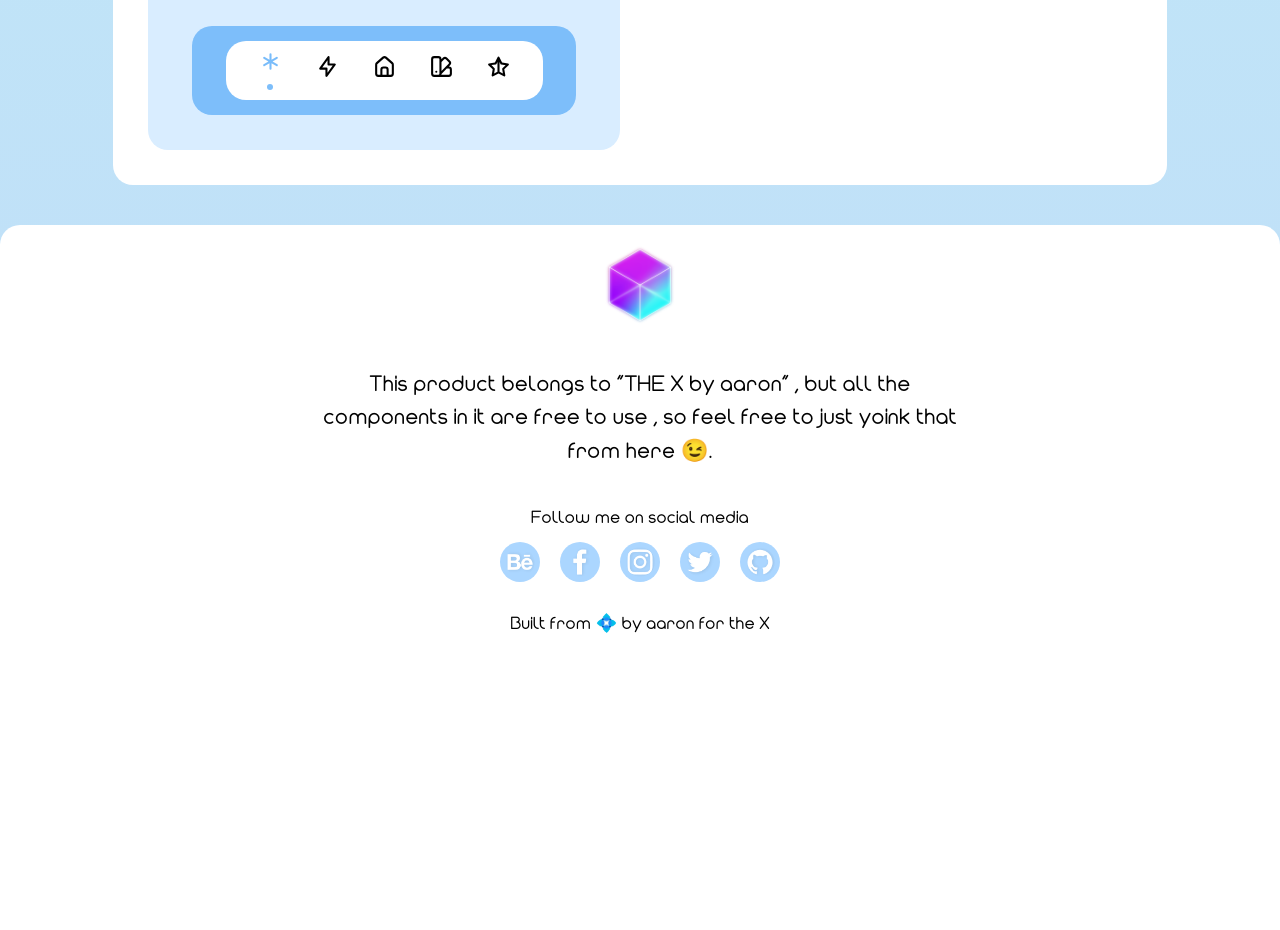
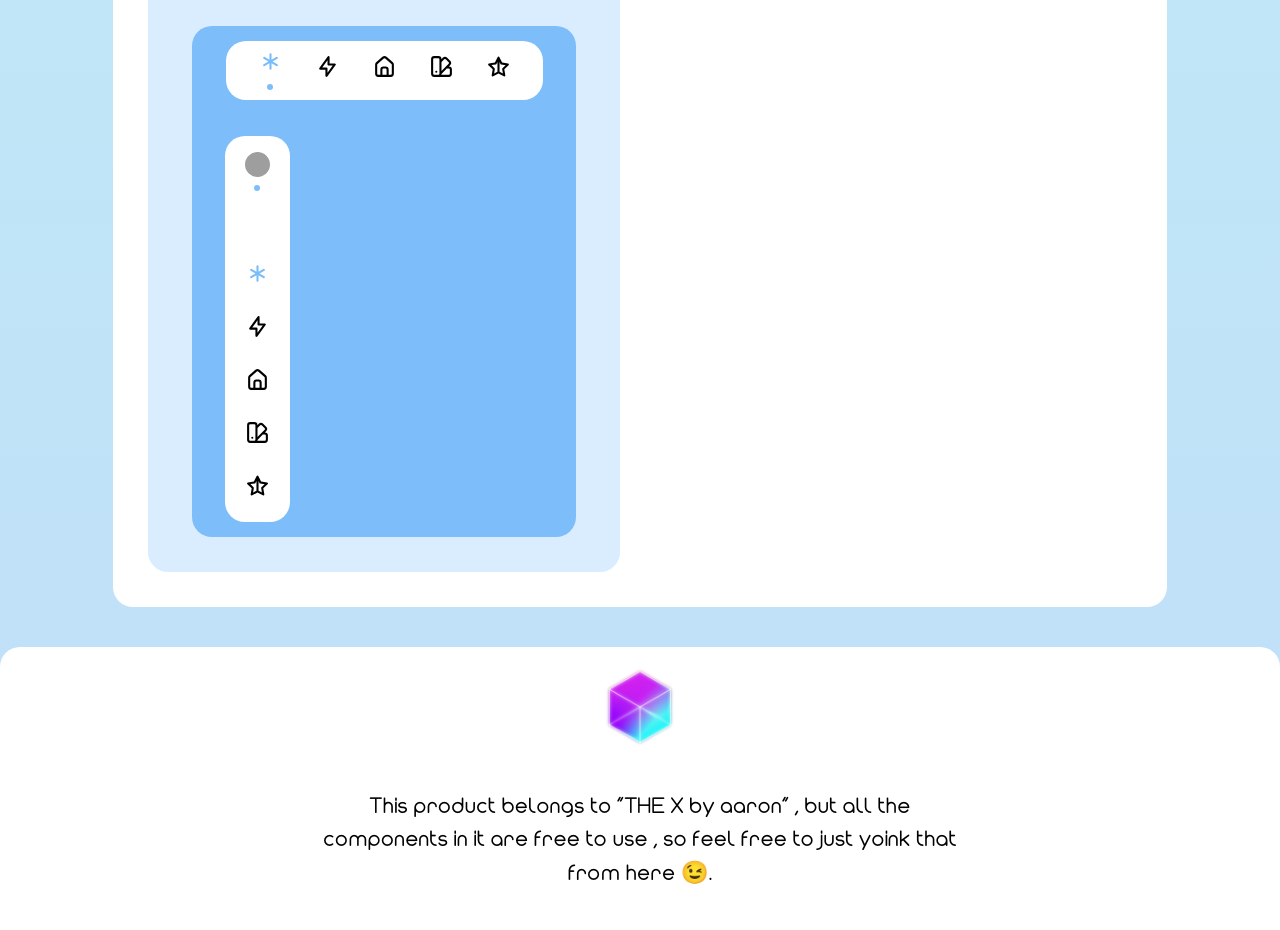
Before and after one commit to aaron-nerox/Emerald_live, a Vue app: page / in a window 1280 px wide. Shown: the part 2260-3190 px from the top of the page. Before the commit the page ends 2898 px from the top, so only its background shows below. Built offline with nearby package versions, Linux system fonts and the light colour scheme; grey boxes are pictures that could not be loaded.

Commit message:
handshake: the side bar is here

```diff
--- /dev/null
+++ b/src/components/XSideNav.vue
@@ -0,0 +1,97 @@
+<template>
+  <div class="main-container">
+      <div class="account-container">
+          <img :src="accountImage" alt="user" class="main-account"/>
+          <div class="selector-point"></div>
+      </div>
+      <div v-for="(icon,index) in icons"
+            :key="index"
+            @click="setSelected(index)">
+          <img :src="resolveImageUrl(icon)"
+                alt="icon"
+                :class="['nav-icon'
+                        ,this.currentSelected === index ? selectedIconClass : '']"/>
+      </div>
+  </div>
+</template>
+
+<script>
+export default {
+    name: "XSideNav",
+    props:{
+        icons: Array,
+        accountImage: String
+    },
+    data(){
+        return {
+            selectedIconClass: "selected",
+            currentSelected: 0
+        }
+    },
+    methods:{
+        resolveImageUrl: function (path) {
+            let images = require.context('../assets/icons', false, /\.svg$|\.png$/)
+            return images("./"+path)
+        },
+        setSelected: function (index){
+            this.currentSelected = index;
+            this.$emit('onItemSelected',index)
+        }
+    }
+}
+</script>
+
+<style scoped>
+.main-container{
+    width: max-content;
+    background-color: white;
+    border-radius: 20px;
+    padding: 8px;
+    display: inline-flex;
+    flex-direction: column;
+    align-items: center;
+}
+
+.nav-icon{
+    height: 25px;
+    width: 25px;
+    margin: 12px;
+    transition: 200ms ease-in-out;
+}
+
+.nav-icon:hover{
+    filter: invert(79%) sepia(24%) saturate(4313%) hue-rotate(180deg) brightness(101%) contrast(96%);
+}
+
+.selector-point{
+    height: 6px;
+    width: 6px;
+    margin: 8px;
+    border-radius: 50%;
+    background-color: #7DBEFA;
+}
+
+.account-container{
+    display: inline-flex;
+    flex-direction: column;
+    align-items: center;
+    margin-bottom: 50px;
+    margin-top: 8px;
+}
+
+
+.main-account{
+    height: 25px;
+    width: 25px;
+    border-radius: 50%;
+    transition: 300ms ease-in-out;
+}
+
+.main-account:hover{
+    opacity: 0.7;
+}
+
+.selected{
+    filter: invert(79%) sepia(24%) saturate(4313%) hue-rotate(180deg) brightness(101%) contrast(96%);
+}
+</style>
--- a/src/views/Home.vue
+++ b/src/views/Home.vue
@@ -116,6 +116,14 @@
               :icons="iconList"
               @onItemSelected="shout"
             />
+            <br><br>
+            <div class="vertical-nav-container">
+              <x-side-nav
+                :icons="iconList"
+                @onItemSelected="shout"
+                :accountImage="url"
+              />
+            </div>
           </div>
         </div>
         <div class="x-card component-container">
@@ -135,6 +143,7 @@ import XSearch from "../components/XsearchBar.vue";
 import XTranslucentSearch from "../components/Xtranslucent.vue";
 import XInput from "../components/Xinput.vue";
 import XNavigationBar from "../components/XnavigationBar.vue";
+import XSideNav from "../components/XSideNav.vue";
 
 export default {
   name: "Home",
@@ -146,6 +155,7 @@ export default {
     XTranslucentSearch,
     XInput,
     XNavigationBar,
+    XSideNav,
   },
   data(){
     return{
@@ -243,4 +253,11 @@ export default {
   background-color: #7DBEFA;
   color: white;
 }
+
+.vertical-nav-container{
+  width: 90%;
+  display: inline-flex;
+  flex-direction: row;
+  align-items: center;
+}
 </style>
```
